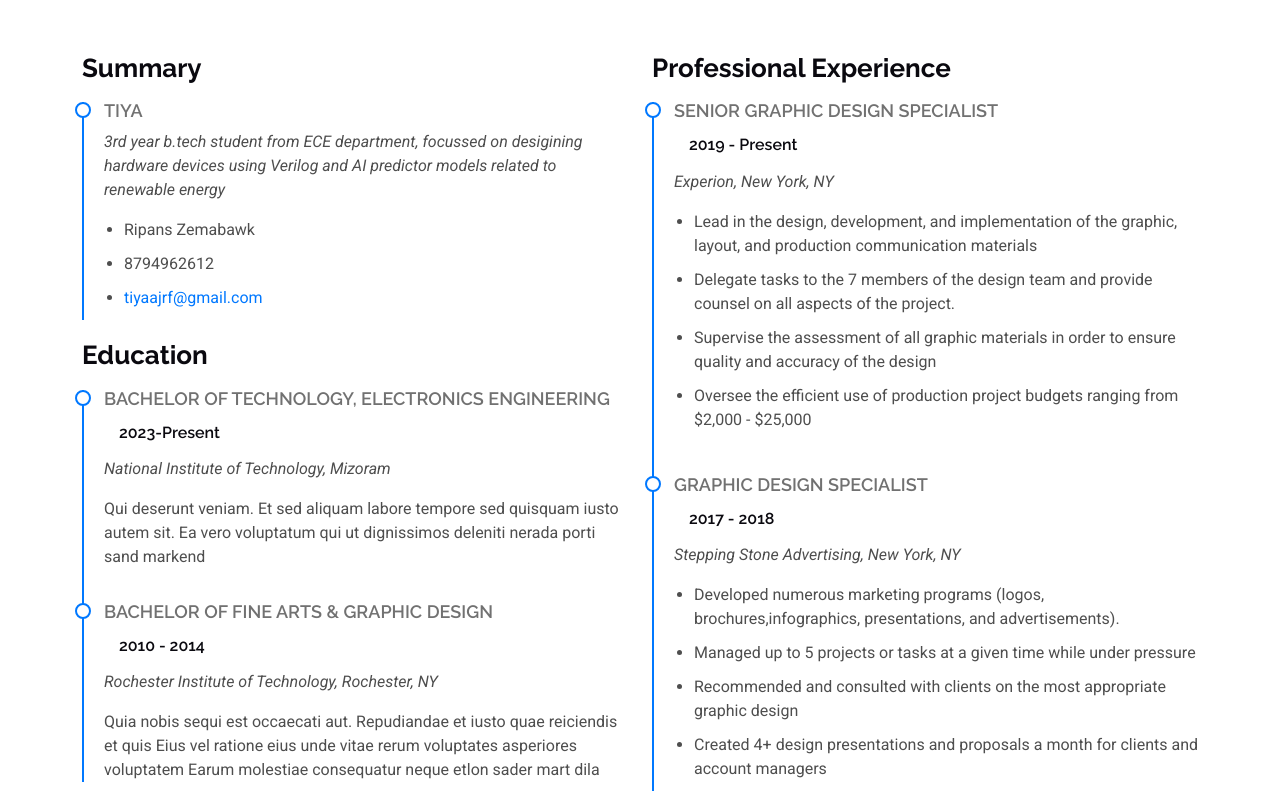
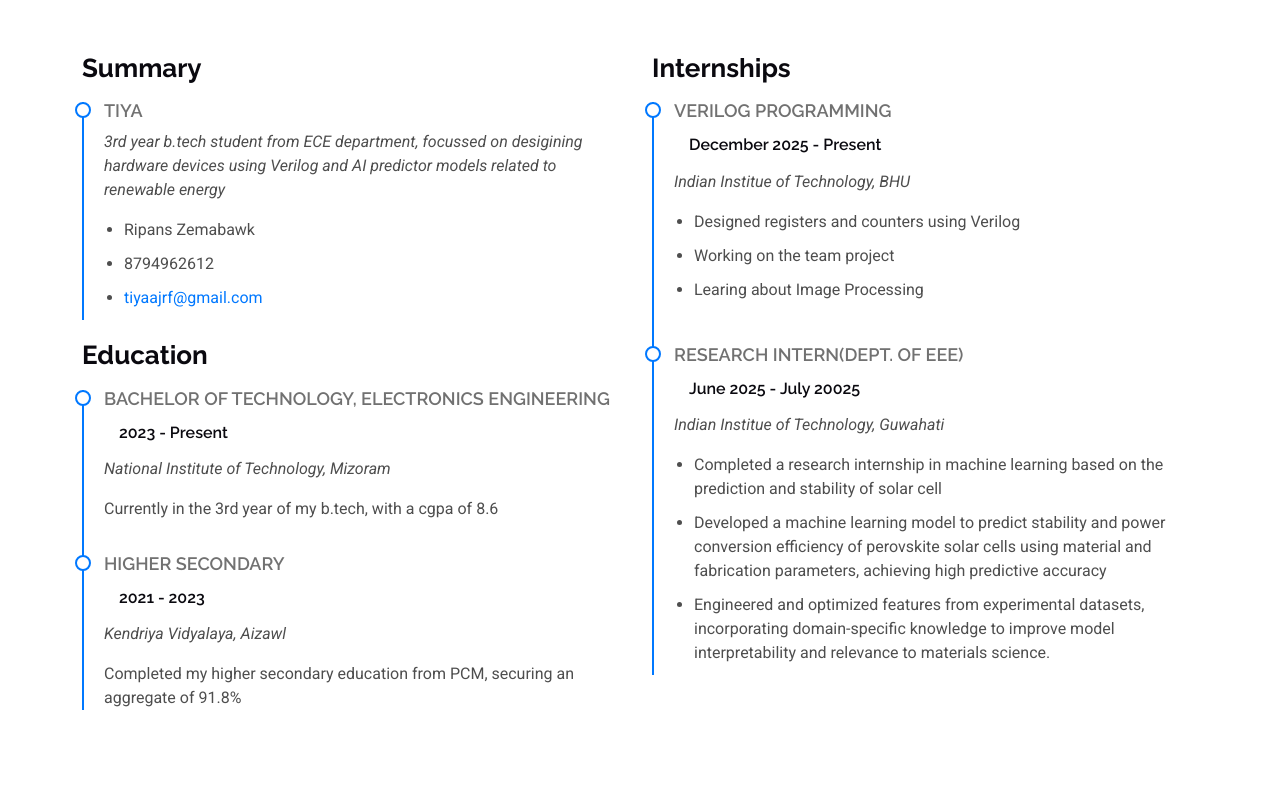
Before and after one commit to AbhiEE03/Portfolio_temp, a plain HTML site: page index.html in a window 1280 px wide. Shown: the part 1700-2500 px from the top of the page. Drawn offline with Linux system fonts and the light colour scheme.

Commit message:
Updated the Resume Section

```diff
--- a/index.html
+++ b/index.html
@@ -272,78 +272,64 @@
 							<h3 class="resume-title">Education</h3>
 							<div class="resume-item">
 								<h4>Bachelor of Technology, Electronics engineering</h4>
-								<h5>2023-Present</h5>
+								<h5>2023 - Present</h5>
 								<p><em>National Institute of Technology, Mizoram</em></p>
 								<p>
-									Qui deserunt veniam. Et sed aliquam labore tempore sed
-									quisquam iusto autem sit. Ea vero voluptatum qui ut
-									dignissimos deleniti nerada porti sand markend
+									Currently in the 3rd year of my b.tech, with a cgpa of 8.6
 								</p>
 							</div>
 							<!-- Edn Resume Item -->
 
 							<div class="resume-item">
-								<h4>Bachelor of Fine Arts &amp; Graphic Design</h4>
-								<h5>2010 - 2014</h5>
-								<p><em>Rochester Institute of Technology, Rochester, NY</em></p>
+								<h4>Higher Secondary</h4>
+								<h5>2021 - 2023</h5>
+								<p><em>Kendriya Vidyalaya, Aizawl</em></p>
 								<p>
-									Quia nobis sequi est occaecati aut. Repudiandae et iusto quae
-									reiciendis et quis Eius vel ratione eius unde vitae rerum
-									voluptates asperiores voluptatem Earum molestiae consequatur
-									neque etlon sader mart dila
+									Completed my higher secondary education from PCM, securing an
+									aggregate of 91.8%
 								</p>
 							</div>
 							<!-- Edn Resume Item -->
 						</div>
 
 						<div class="col-lg-6" data-aos="fade-up" data-aos-delay="200">
-							<h3 class="resume-title">Professional Experience</h3>
+							<h3 class="resume-title">Internships</h3>
 							<div class="resume-item">
-								<h4>Senior graphic design specialist</h4>
-								<h5>2019 - Present</h5>
-								<p><em>Experion, New York, NY </em></p>
+								<h4>Verilog Programming</h4>
+								<h5>December 2025 - Present</h5>
+								<p><em>Indian Institue of Technology, BHU </em></p>
 								<ul>
-									<li>
-										Lead in the design, development, and implementation of the
-										graphic, layout, and production communication materials
-									</li>
-									<li>
-										Delegate tasks to the 7 members of the design team and
-										provide counsel on all aspects of the project.
-									</li>
-									<li>
-										Supervise the assessment of all graphic materials in order
-										to ensure quality and accuracy of the design
-									</li>
-									<li>
-										Oversee the efficient use of production project budgets
-										ranging from $2,000 - $25,000
-									</li>
+									<li>Designed registers and counters using Verilog</li>
+									<li>Working on the team project</li>
+									<li>Learing about Image Processing</li>
+									<!-- <li>Coordinating in the research work</li> -->
 								</ul>
 							</div>
 							<!-- Edn Resume Item -->
 
 							<div class="resume-item">
-								<h4>Graphic design specialist</h4>
-								<h5>2017 - 2018</h5>
-								<p><em>Stepping Stone Advertising, New York, NY</em></p>
+								<h4>Research Intern(Dept. of EEE)</h4>
+								<h5>June 2025 - July 20025</h5>
+								<p><em>Indian Institue of Technology, Guwahati</em></p>
 								<ul>
 									<li>
-										Developed numerous marketing programs (logos,
-										brochures,infographics, presentations, and advertisements).
+										Completed a research internship in machine learning based on
+										the prediction and stability of solar cell
 									</li>
 									<li>
-										Managed up to 5 projects or tasks at a given time while
-										under pressure
+										Developed a machine learning model to predict stability and
+										power conversion efficiency of perovskite solar cells using
+										material and fabrication parameters, achieving high
+										predictive accuracy
 									</li>
 									<li>
-										Recommended and consulted with clients on the most
-										appropriate graphic design
+										Engineered and optimized features from experimental
+										datasets, incorporating domain-specific knowledge to improve
+										model interpretability and relevance to materials science.
 									</li>
-									<li>
-										Created 4+ design presentations and proposals a month for
-										clients and account managers
-									</li>
+									<!-- <li>
+										Co
+									</li> -->
 								</ul>
 							</div>
 							<!-- Edn Resume Item -->
@@ -496,7 +482,7 @@
 			<!-- /Services Section -->
 
 			<!-- Stats Section -->
-			<section id="stats" class="stats section accent-background">
+			<!-- <section id="stats" class="stats section accent-background">
 				<img src="assets/img/stats-bg.jpg" alt="" data-aos="fade-in" />
 
 				<div
@@ -516,10 +502,10 @@
 								>
 								<p>Clients</p>
 							</div>
-						</div>
-						<!-- End Stats Item -->
+						</div> -->
+			<!-- End Stats Item -->
 
-						<div class="col-lg-3 col-md-6">
+			<!-- <div class="col-lg-3 col-md-6">
 							<div class="stats-item text-center w-100 h-100">
 								<span
 									data-purecounter-start="0"
@@ -530,10 +516,10 @@
 								>
 								<p>Projects</p>
 							</div>
-						</div>
-						<!-- End Stats Item -->
+						</div> -->
+			<!-- End Stats Item -->
 
-						<div class="col-lg-3 col-md-6">
+			<!-- <div class="col-lg-3 col-md-6">
 							<div class="stats-item text-center w-100 h-100">
 								<span
 									data-purecounter-start="0"
@@ -542,12 +528,12 @@
 									class="purecounter"
 									>1453</span
 								>
-								<p>Hours Of Support</p>
-							</div>
-						</div>
-						<!-- End Stats Item -->
+								<p>Hours Of Support</p> -->
+			<!-- </div> -->
+			<!-- </div> -->
+			<!-- End Stats Item -->
 
-						<div class="col-lg-3 col-md-6">
+			<!-- <div class="col-lg-3 col-md-6">
 							<div class="stats-item text-center w-100 h-100">
 								<span
 									data-purecounter-start="0"
@@ -558,11 +544,11 @@
 								>
 								<p>Awards</p>
 							</div>
-						</div>
-						<!-- End Stats Item -->
-					</div>
+						</div> -->
+			<!-- End Stats Item -->
+			<!-- </div>
 				</div>
-			</section>
+			</section> -->
 			<!-- /Stats Section -->
 
 			<!-- Portfolio Section -->
@@ -570,10 +556,7 @@
 				<!-- Section Title -->
 				<div class="container section-title" data-aos="fade-up">
 					<h2>Portfolio</h2>
-					<p>
-						Necessitatibus eius consequatur ex aliquid fuga eum quidem sint
-						consectetur velit
-					</p>
+					<p>My Projects</p>
 				</div>
 				<!-- End Section Title -->
 
@@ -1326,10 +1309,7 @@
 				<!-- Section Title -->
 				<div class="container section-title" data-aos="fade-up">
 					<h2>Contact</h2>
-					<p>
-						Necessitatibus eius consequatur ex aliquid fuga eum quidem sint
-						consectetur velit
-					</p>
+					<p>Reach out to me at:</p>
 				</div>
 				<!-- End Section Title -->
 
@@ -1341,7 +1321,7 @@
 									<i class="bi bi-geo-alt flex-shrink-0"></i>
 									<div>
 										<h3>Address</h3>
-										<p>A108 Adam Street, New York, NY 535022</p>
+										<p>Zemabawk, Aizawl</p>
 									</div>
 								</div>
 							</div>
@@ -1351,8 +1331,8 @@
 								<div class="info-item d-flex align-items-center">
 									<i class="bi bi-telephone flex-shrink-0"></i>
 									<div>
-										<h3>Call Us</h3>
-										<p>+1 5589 55488 55</p>
+										<h3>Phone</h3>
+										<p>8794962612</p>
 									</div>
 								</div>
 							</div>
@@ -1362,8 +1342,9 @@
 								<div class="info-item d-flex align-items-center">
 									<i class="bi bi-envelope flex-shrink-0"></i>
 									<div>
-										<h3>Email Us</h3>
-										<p>info@example.com</p>
+										<h3>Email me</h3>
+										<strong>Email: </strong>
+										<a href="mailto:tiyaajrf@gmail.com">tiyaajrf@gmail.com</a>
 									</div>
 								</div>
 							</div>
```
